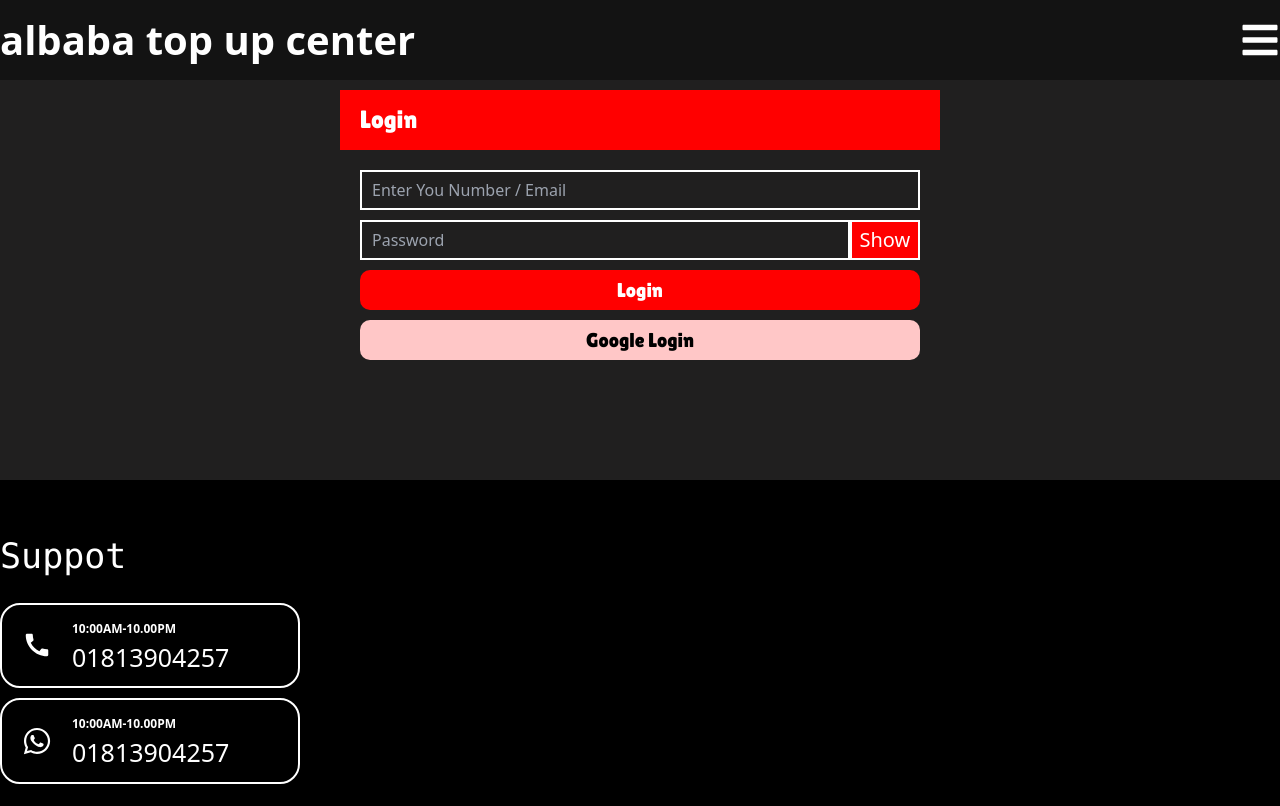
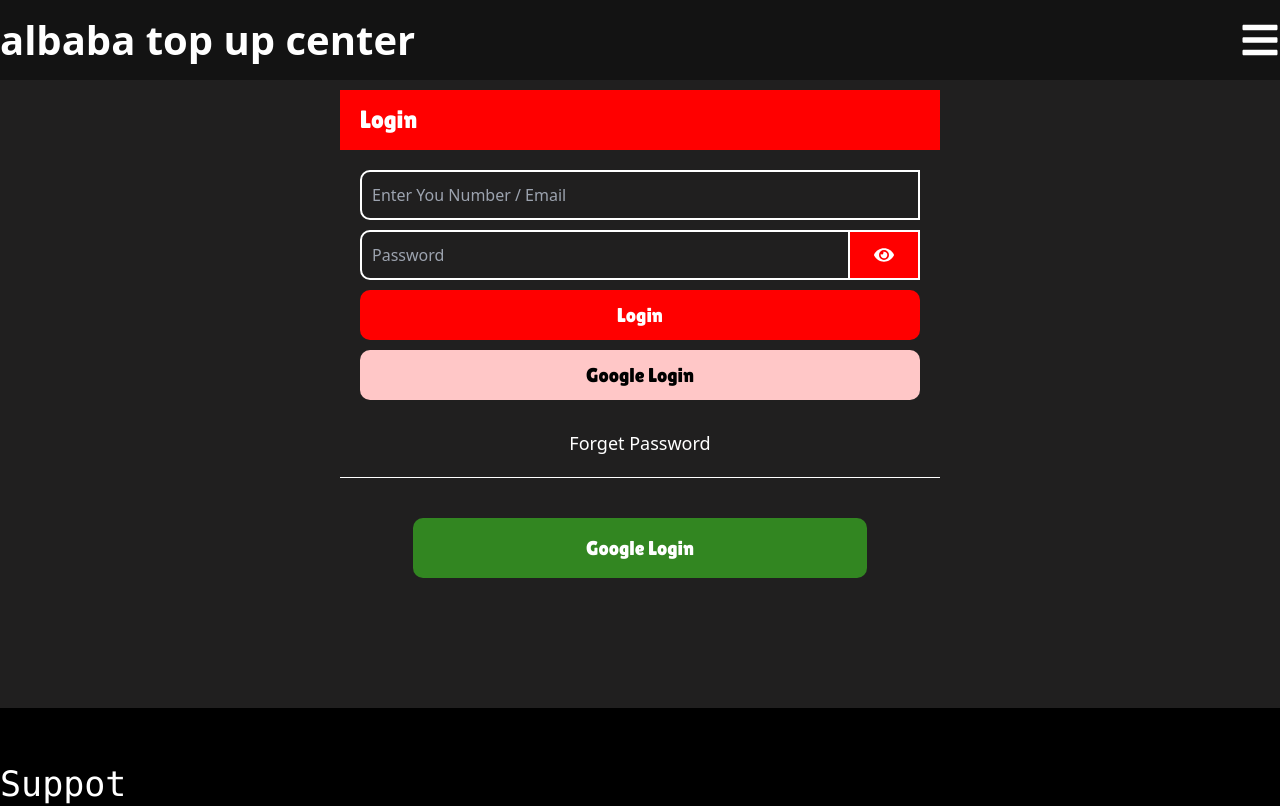
Before and after one commit to alsiam09/albaba-top-up-center, a React (Vite) app: page /Login in a window 1280 px wide. Shown: the top 806 px of the page. Built offline with nearby package versions, Linux system fonts and the light colour scheme.

Commit message:
Topupcenter

```diff
--- a/src/componant/Login.jsx
+++ b/src/componant/Login.jsx
@@ -1,4 +1,6 @@
 import React, { useState } from 'react'
+import { FaEye } from "react-icons/fa";
+import { IoMdEyeOff } from "react-icons/io";
 
 const Login = () => {
     let [pass , setpass] = useState(false)
@@ -8,17 +10,21 @@
   return (
     <section className='bg-[#201f1f]'>
         <div className="container px-[10px] py-[90px] mx-auto">
-            <div className="LoGBox mx-auto lg:w-[600px]">
+            <div className="LoGBox border-b-[1px] border-[#fff] mx-auto lg:w-[600px]">
                 <h1 className=' flex items-center pl-[20px] text-[#fff] text-[25px] font-font-name w-[100%] h-[60px] bg-[red]'>Login</h1>
                 <div className="LogD p-[20px]">
-                    <input type="text" className='w-[100%] bg-[#201f1f] pl-[10px] outline-none border-[2px] text-[#fff] border-[#fff] h-[40px]' placeholder='Enter You Number / Email'/>
+                    <input type="text" className='w-[100%] bg-[#201f1f] pl-[10px] outline-none border-[2px] text-[#fff] border-[#fff] rounded-l-[10px] h-[50px]' placeholder='Enter You Number / Email'/>
                     <div className="inputPassBox flex mt-[10px]">
-                    <input type={pass == true ? "text" : "password"} className='w-[100%] bg-[#201f1f] pl-[10px] outline-none border-[2px] text-[#fff] border-[#fff] h-[40px]' placeholder='Password'/>
-                    <span onClick={hender} className='w-[80px] h-[40px] bg-[red] border-[2px] border-[#fff] text-[#fff] text-[20px] flex justify-center items-center'>Show</span>
+                    <input type={pass == true ? "text" : "password"} className='w-[100%] bg-[#201f1f] pl-[10px] outline-none border-[2px] text-[#fff] border-[#fff] rounded-l-[10px] h-[50px]' placeholder='Password'/>
+                    <span onClick={hender} className='w-[80px] h-[50px] bg-[red] border-[2px] border-[#fff] border-l-[0px] text-[#fff] text-[20px] flex justify-center items-center'>{pass == true ? <IoMdEyeOff/> :<FaEye/>}</span>
                     </div>
-                    <h2 className='w-[100%] h-[40px] bg-[red] my-[10px] rounded-[10px] flex justify-center items-center text-[20px] font-font-name text-[#fff]'>Login</h2>
-                    <h2 className='w-[100%] h-[40px] bg-[#ffc7c7] my-[10px] rounded-[10px] flex justify-center items-center text-[20px] font-font-name text-[#000]'>Google Login</h2>
+                    <h2 className='w-[100%] h-[50px] bg-[red] my-[10px] rounded-[10px] flex justify-center items-center text-[20px] font-font-name text-[#fff]'>Login</h2>
+                    <h2 className='w-[100%] h-[50px] bg-[#ffc7c7] my-[10px] rounded-[10px] flex justify-center items-center text-[20px] font-font-name text-[#000]'>Google Login</h2>
+                    <span className= ' pt-[20px] flex justify-center text-[18px] text-[#fff]'>Forget Password</span>
                 </div>
+            </div>
+            <div className="Create lg:w-[60%] mx-auto py-[30px] flex justify-center acoount">
+            <h2 className='w-[60%] h-[60px] bg-[#328621] my-[10px] rounded-[10px] flex justify-center items-center text-[20px] font-font-name text-[#fff]'>Google Login</h2>
             </div>
         </div>
     </section>
```
